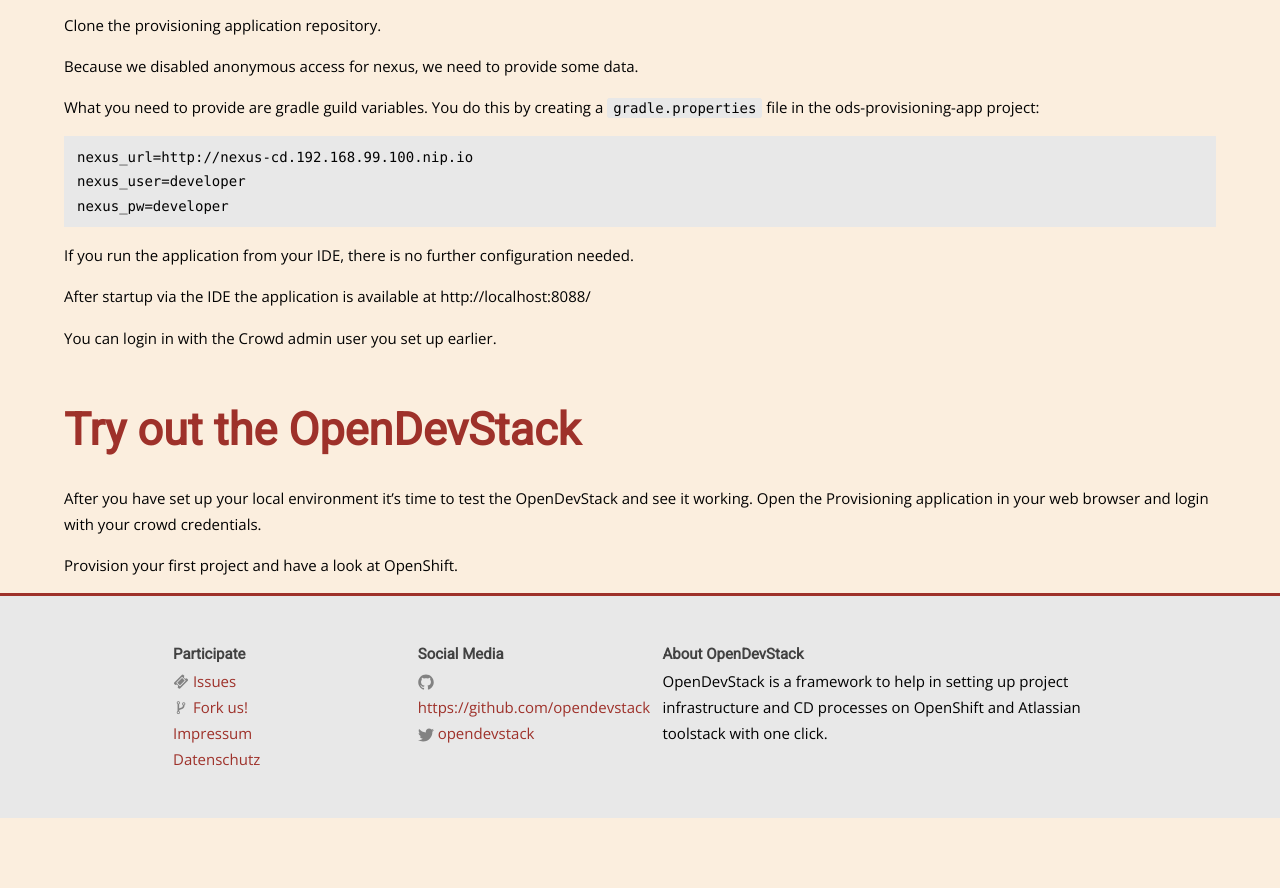
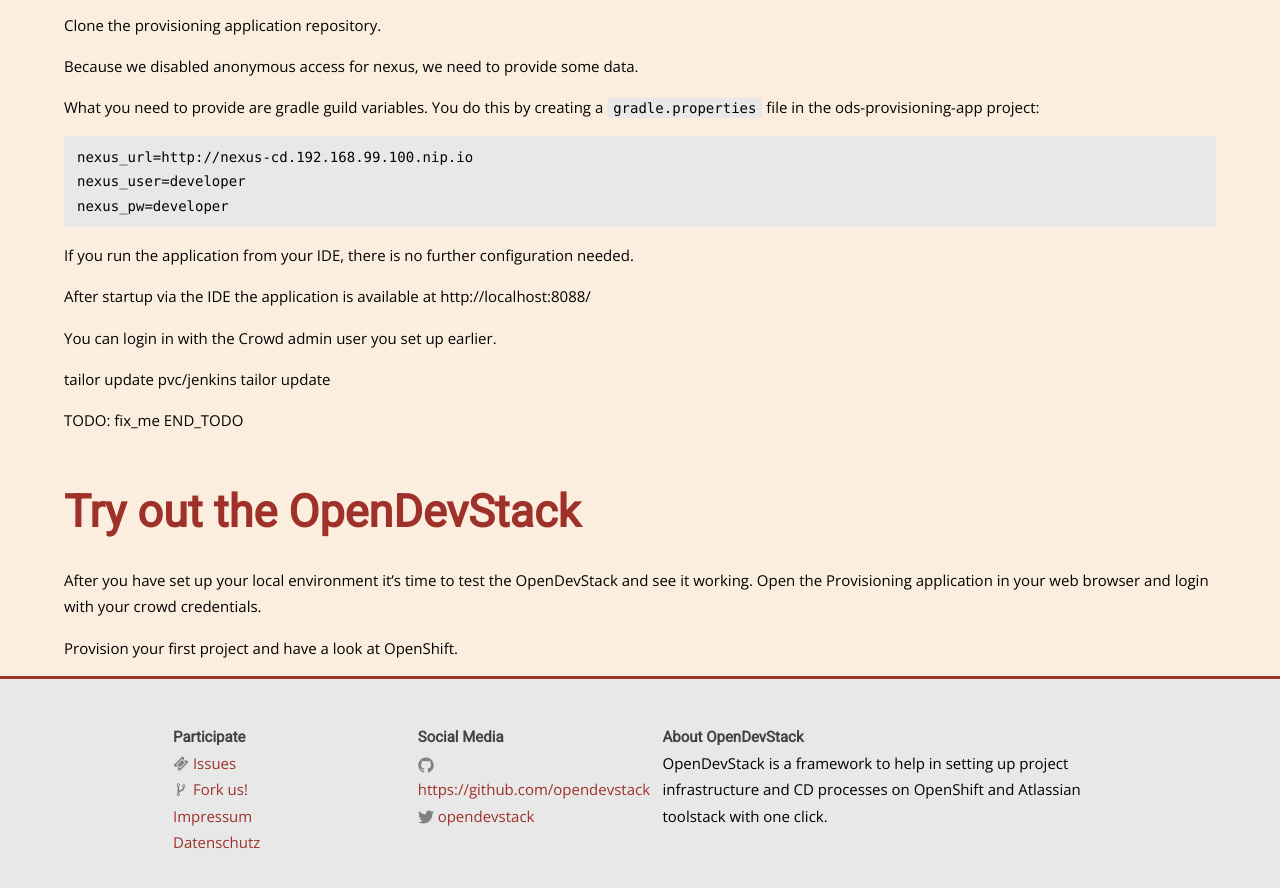
Before and after one commit to opendevstack/opendevstack.github.io, a Jekyll site: the page built from doc/getting-started.md, in a window 1280 px wide and 900 px high, scrolled down 25770 px. Shown: the top 888 px of the window. Built offline with Jekyll 4.4.1, drawn with Linux system fonts in a browser that asks for light colours; nearby versions of some CDN libraries; our own code applies the rules of GitHub Pages for plain Markdown files; before the commit the page ends 26588 px from its top, so only the background shows below that.

Commit message:
Update getting-started.md

```diff
--- a/doc/getting-started.md
+++ b/doc/getting-started.md
@@ -903,6 +903,11 @@
 
 You can login in with the Crowd admin user you set up earlier.
 
+tailor update pvc/jenkins
+tailor update
+
+TODO: fix_me END_TODO
+
 ## Try out the OpenDevStack
 After you have set up your local environment it's time to test the OpenDevStack and see it working.
 Open the Provisioning application in your web browser and login with your crowd credentials.
```
